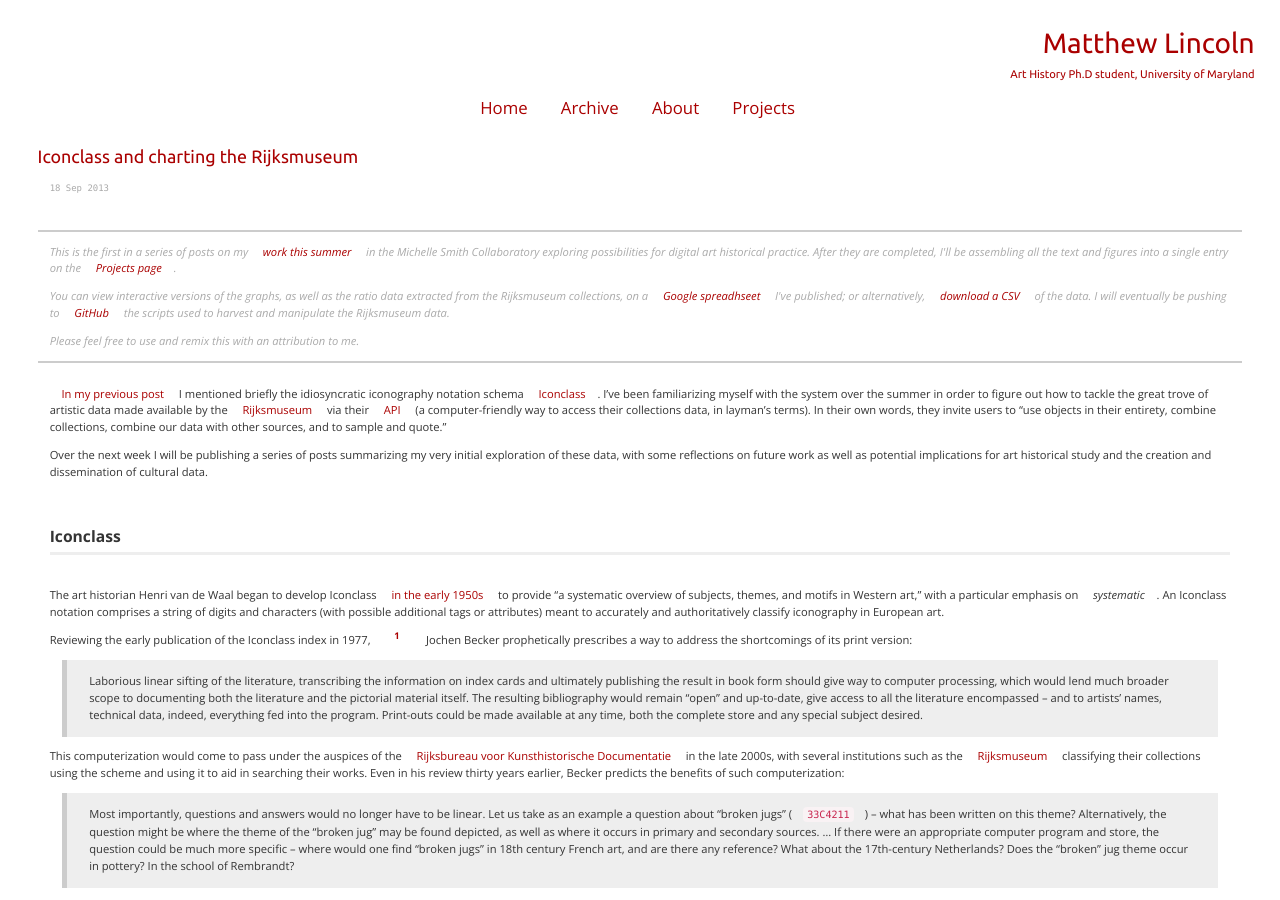
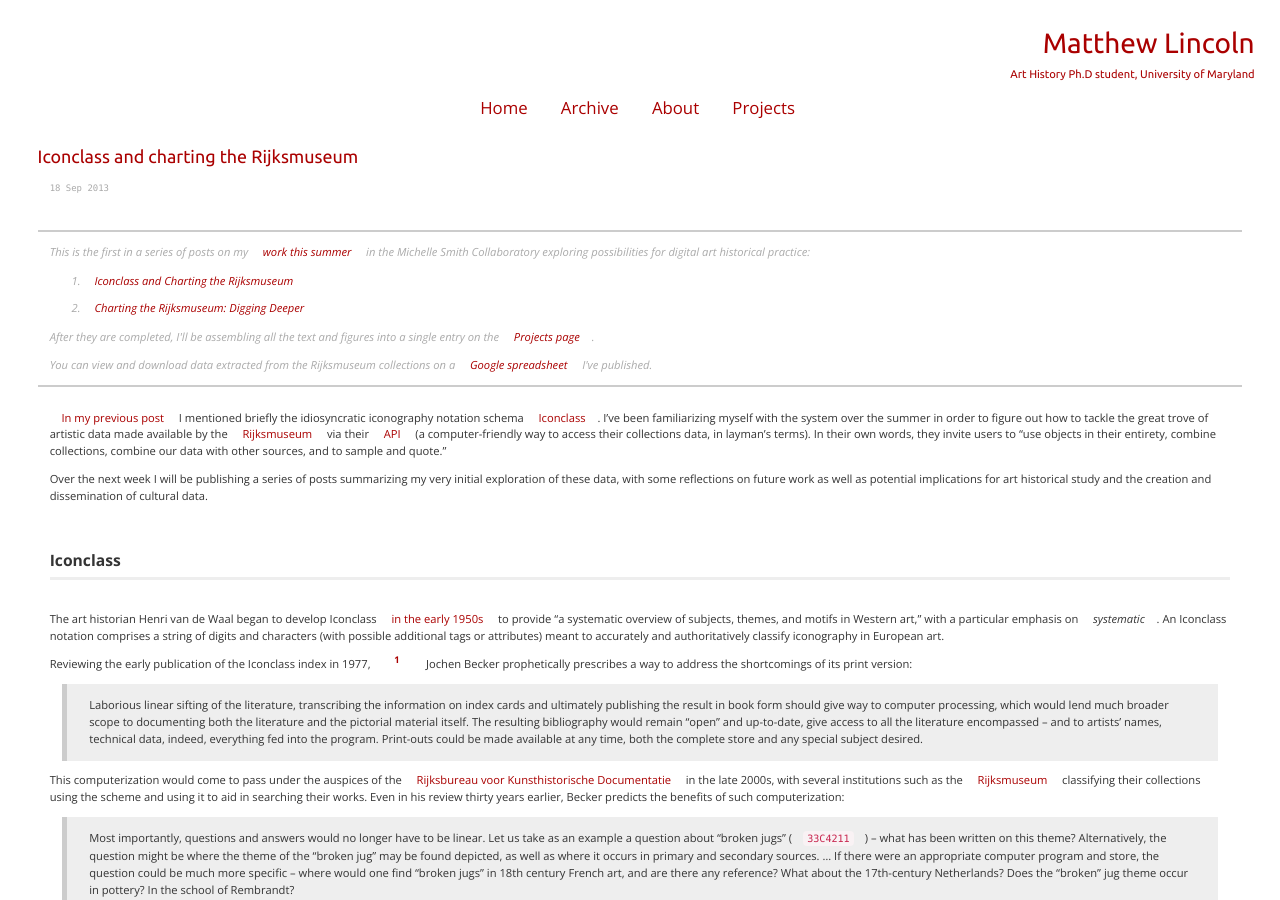
Before and after one commit to mdlincoln/mdlincoln.github.io, a Jekyll site: the page built from _posts/2013-09-18-iconclass-and-charting-the-rijksmuseum.md, in a window 1280 px wide and 900 px high. Built offline with Jekyll 4.4.1, drawn with Linux system fonts in a browser that asks for light colours; comment, search, counter and statistics services are not loaded.

Commit message:
Create a unified header for all Charting the Rijksmuseum posts
Implemented through a Liquid "include" tag.

```diff
--- /dev/null
+++ b/_includes/rkm.html
@@ -0,0 +1,15 @@
+<!-- A header to tie together separate posts for my "Charting the Rijksmuseum" series -->
+
+<aside>
+	<p>This is the first in a series of posts on my <a href="http://michellesmithcollaboratory.umd.edu/summer-gas-set-high-bar">work this summer</a> in the Michelle Smith Collaboratory exploring possibilities for digital art historical practice:</p>
+
+
+	<ol>
+		<li><a href="/2013/09/18/iconclass-and-charting-the-rijksmuseum.html">Iconclass and Charting the Rijksmuseum</a></li>
+		<li><a href="/2013/10/07/charting-the-rijksmuseum-digging-deeper.html">Charting the Rijksmuseum: Digging Deeper</a></li>
+	</ol>
+
+
+	<p>After they are completed, I'll be assembling all the text and figures into a single entry on the <a href="/projects">Projects page</a>.</p>
+	<p>You can view and download data extracted from the Rijksmuseum collections on a <a href="https://docs.google.com/spreadsheet/ccc?key=0AsjvWNf_U5QbdHp2S0xSUzdmWnVpSGFFdWN1cDZMcHc&amp;usp=sharin">Google spreadsheet</a> I've published.</p>
+</aside>
--- a/_posts/2013-09-18-iconclass-and-charting-the-rijksmuseum.md
+++ b/_posts/2013-09-18-iconclass-and-charting-the-rijksmuseum.md
@@ -10,11 +10,7 @@ tags:
 - Code
 ---
 
-<aside>
-	<p>This is the first in a series of posts on my <a href="http://michellesmithcollaboratory.umd.edu/summer-gas-set-high-bar">work this summer</a> in the Michelle Smith Collaboratory exploring possibilities for digital art historical practice. After they are completed, I'll be assembling all the text and figures into a single entry on the <a href="/projects">Projects page</a>.</p>
-	<p>You can view interactive versions of the graphs, as well as the ratio data extracted from the Rijksmuseum collections, on a <a href="https://docs.google.com/spreadsheet/ccc?key=0AsjvWNf_U5QbdHp2S0xSUzdmWnVpSGFFdWN1cDZMcHc&amp;usp=sharin">Google spreadhseet</a> I've published; or alternatively, <a href="https://docs.google.com/spreadsheet/pub?key=0AsjvWNf_U5QbdHp2S0xSUzdmWnVpSGFFdWN1cDZMcHc&amp;single=true&amp;gid=0&amp;output=csv">download a CSV</a> of the data. I will eventually be pushing to <a href="https://github.com/mdlincoln">GitHub</a> the scripts used to harvest and manipulate the Rijksmuseum data.</p>
-	<p>Please feel free to use and remix this with an attribution to me.</p>
-</aside>
+{% include rkm.html %}
 
 [In my previous post](/2013/08/26/image-search-for-ukiyo-e.html) I mentioned briefly the idiosyncratic iconography notation schema [Iconclass](http://iconclass.nl). I've been familiarizing myself with the system over the summer in order to figure out how to tackle the great trove of artistic data made available by the [Rijksmuseum](http://rijksmuseum.nl) via their [API](https://www.rijksmuseum.nl/en/api/instructions-for-use) (a computer-friendly way to access their collections data, in layman's terms). In their own words, they invite users to "use objects in their entirety, combine collections, combine our data with other sources, and to sample and quote."
 
```
